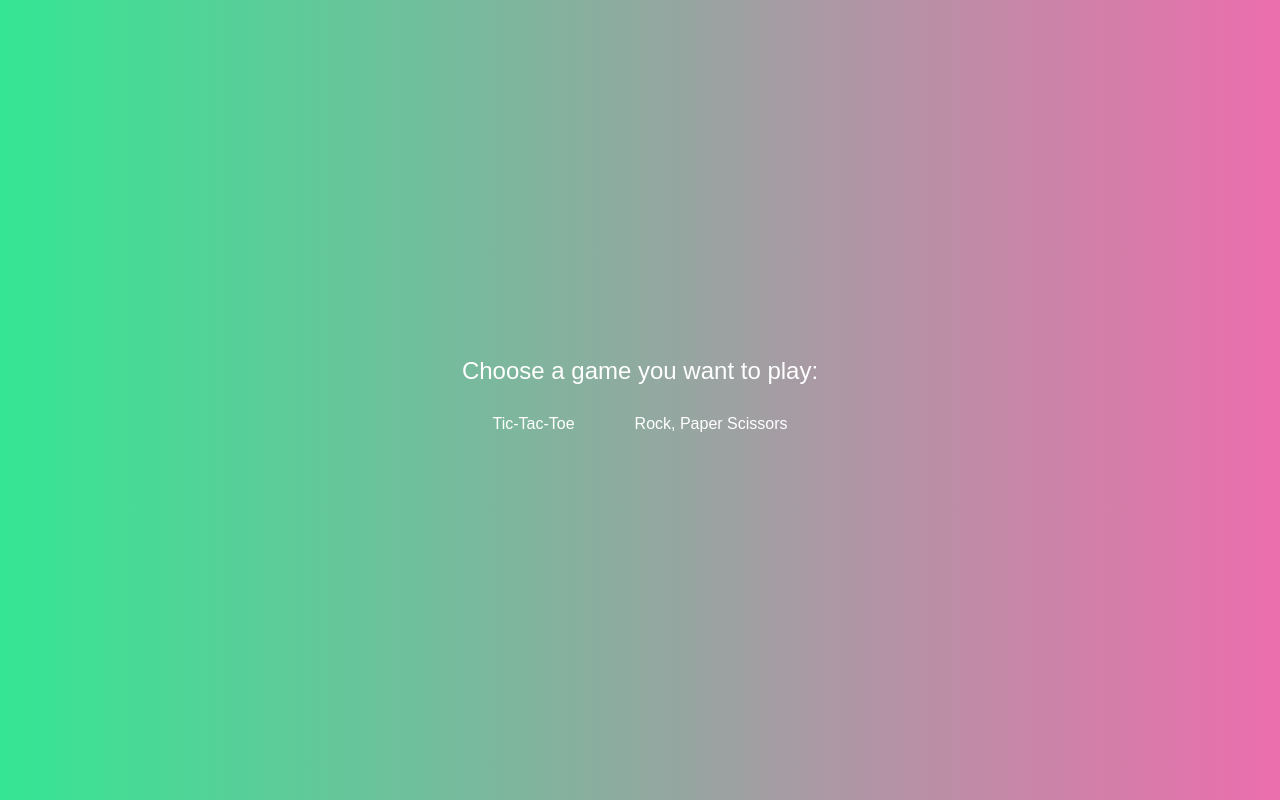
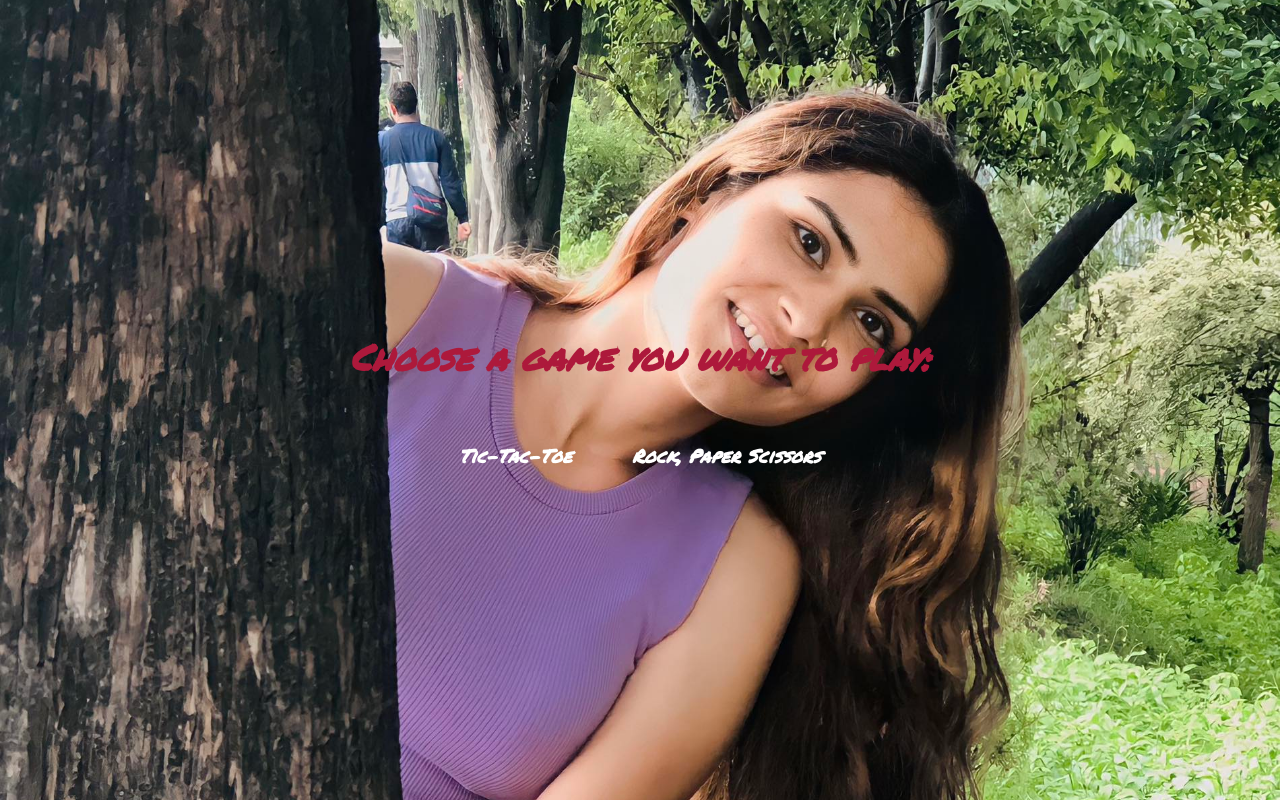
Before and after one commit to uniquebiwas/Game, a plain HTML site: page index.html in a window 1280 px wide. Drawn offline with Linux system fonts and the light colour scheme.

Commit message:
new image added

```diff
--- a/index.html
+++ b/index.html
@@ -3,17 +3,19 @@
 <head>
   <meta charset="UTF-8">
   <meta name="viewport" content="width=device-width, initial-scale=1.0">
-  <link rel="stylesheet" href="styles.css">
+  <link rel="stylesheet" href="style.css">
+  <link rel="stylesheet" href="https://fonts.googleapis.com/css2?family=Permanent+Marker&display=swap">
+
   <title>Rabina Lamichhane</title>
 </head>
 <body>
 
     <div id="game-container">
-        <div id="result">Choose a game you want to play:</div>
+        <div id="result"> <h2>Choose a game you want to play:</h2></div>
 
         <div id="options">
-          <button class="option" onclick="redirectToGame('game.html')">Tic-Tac-Toe</button>
-          <button class="option" onclick="redirectToGame('RPS.html')">Rock, Paper Scissors</button>
+          <button class="option" onclick="redirectToGame('game.html')"><h3>Tic-Tac-Toe</h3> </button>
+          <button class="option" onclick="redirectToGame('RPS.html')"> <h3>Rock, Paper Scissors</h3></button>
 
 
         </div>
--- /dev/null
+++ b/style.css
@@ -0,0 +1,57 @@
+body {
+    margin: 0;
+    padding: 0;
+    font-family: 'Arial', sans-serif;
+    display: flex;
+    align-items: center;
+    justify-content: center;
+    height: 100vh;
+    background: url('background.jpg') no-repeat center center fixed;
+    background-size: cover;
+    color: #ffffff;
+  }
+
+  #game-container {
+    text-align: center;
+  }
+
+  #result {
+    font-size: 1.5em;
+    margin-bottom: 20px;
+  }
+
+  #options {
+    display: flex;
+    justify-content: center;
+  }
+
+  .option {
+    cursor: pointer;
+    padding: 10px 20px;
+    margin: 0 10px;
+    border: none;
+    border-radius: 5px;
+    font-size: 1em;
+    background-color: transparent;
+    color: #ffffffa2;
+    transition: background-color 0.3s ease;
+  }
+
+  .option:hover {
+    background-color: rgb(17, 24, 223);
+  }
+
+  h2 {
+    text-align: center;
+    font-weight: bold;
+    font-style: italic;
+    font-family: 'Permanent Marker', sans-serif; /* Change 'Roboto' to the desired font */
+    color: rgb(173, 25, 59);
+}
+h3 {
+    text-align: center;
+    font-weight: bold;
+    font-style: italic;
+    font-family: 'Permanent Marker', sans-serif; /* Change 'Roboto' to the desired font */
+    color: rgb(255, 255, 255);
+}
```
Also changed, not shown: background.jpg (added).
